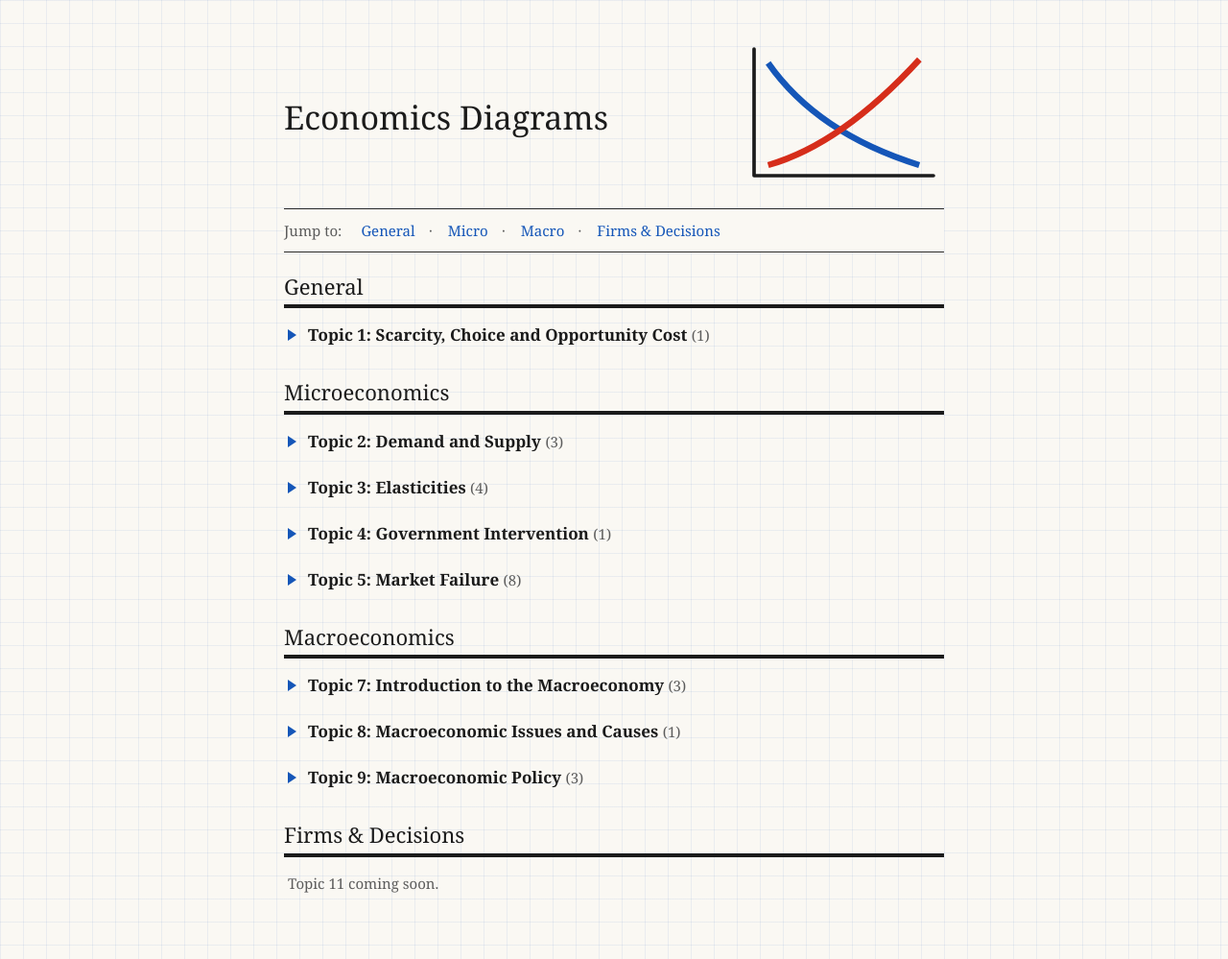
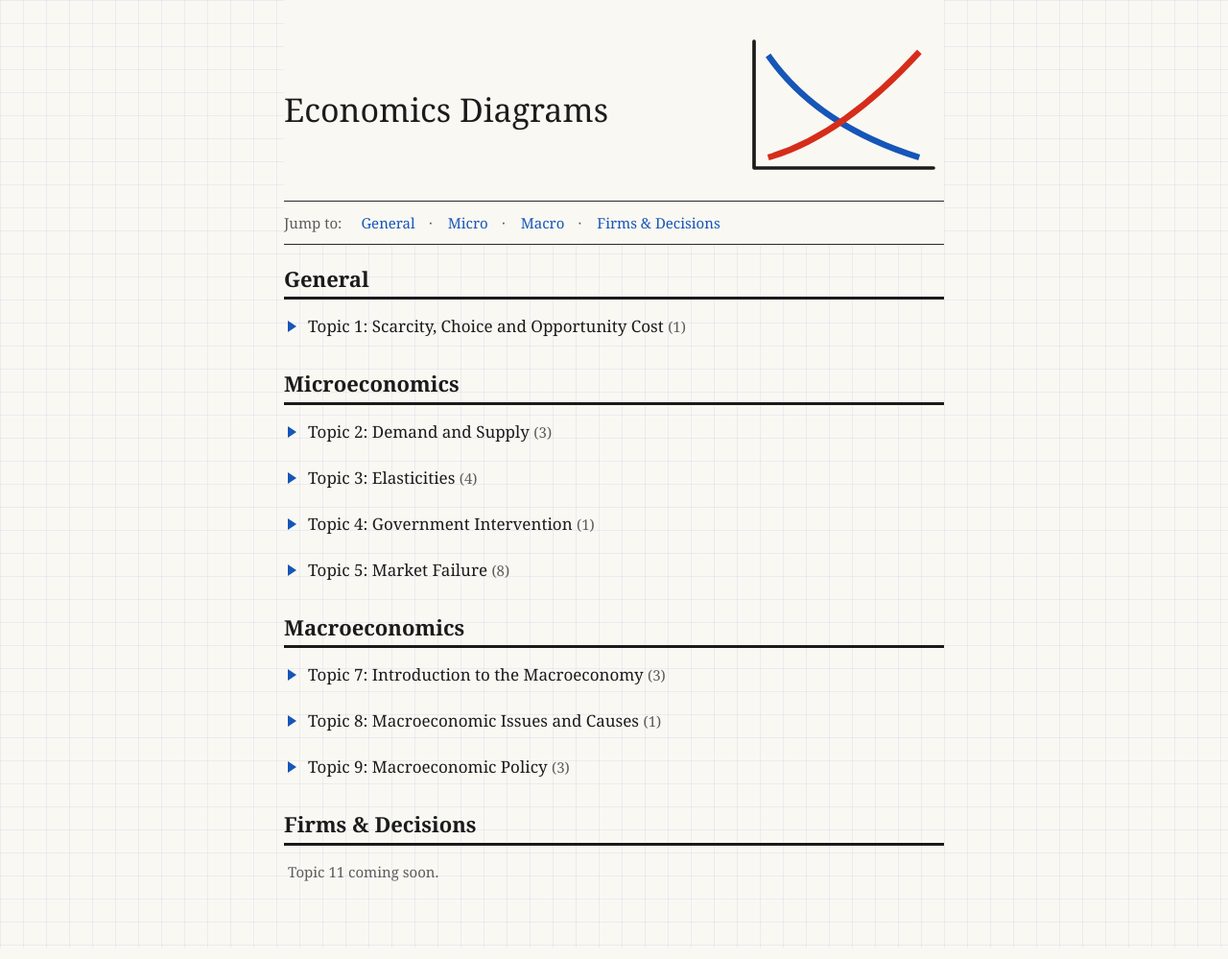
Before and after one commit to samuelwjq/econtest, a plain HTML site: page index.html in a window 1280 px wide. Shown: the whole page at 96% size. Drawn offline with Linux system fonts and the light colour scheme.

Commit message:
Add files via upload

```diff
--- a/index.html
+++ b/index.html
@@ -21,9 +21,10 @@ body:not(.in-widget) {
 #app[hidden] { display: none; }
 
 /* One font on the index only (widget pages keep the fonts set in ew.css). */
-#menu { --serif: Georgia, 'Noto Serif', 'Times New Roman', Times, serif; --sans: var(--serif); font-family: var(--serif); max-width: 720px; padding: 24px 16px 56px; }
+#menu { --serif: Georgia, 'Noto Serif', 'Times New Roman', Times, serif; --sans: var(--serif); font-family: var(--serif); max-width: 720px; padding: 0 16px 56px; }
 
-/* Header */
+/* Header and jump bar stay frozen at the top while the page scrolls. */
+.top { position: sticky; top: 0; z-index: 5; margin: 0 -16px; padding: 12px 16px 0; background: var(--bg); }
 .site-head { margin-bottom: 12px; display: flex; align-items: center; justify-content: space-between; gap: 16px; }
 #menu .site-head h1 { font: 400 28px/1.15 var(--serif); color: var(--ink); margin: 0; }
 .head-diagram { flex: none; width: 150px; height: 112px; }
@@ -33,8 +34,8 @@ body:not(.in-widget) {
 .head-diagram .s { stroke: var(--red); }
 @keyframes draw { from { stroke-dashoffset: 1; } to { stroke-dashoffset: 0; } }
 
-/* Sticky "Jump to" bar */
-#topic-bar { position: sticky; top: 0; z-index: 5; display: flex; flex-wrap: wrap; align-items: center; margin: 0 -16px; padding: 0 8px; background: var(--bg); border-top: 1px solid var(--line); border-bottom: 1px solid var(--line); }
+/* "Jump to" bar */
+#topic-bar { display: flex; flex-wrap: wrap; align-items: center; margin: 0 -16px; padding: 0 12px; background: var(--bg); border-top: 1px solid var(--line); border-bottom: 1px solid var(--line); }
 #topic-bar .label { padding: 0 4px 0 7px; font-size: 15px; color: var(--muted); white-space: nowrap; }
 #topic-bar a { position: relative; display: inline-flex; align-items: center; min-height: 44px; padding: 0 7px; font-size: 15px; color: var(--blue); text-decoration: none; white-space: nowrap; }
 #topic-bar a:not(:last-child)::after { content: "\00b7"; position: absolute; right: -3px; color: var(--muted); }
@@ -42,9 +43,9 @@ body:not(.in-widget) {
 #topic-bar a:active { color: var(--red); }
 
 /* Categories and topics */
-.cat { scroll-margin-top: 48px; padding-top: 22px; }
-#menu .cat-title { font: 400 22px/1.2 var(--serif); color: var(--ink); margin: 0 0 4px; padding: 0 0 6px; border: 0; border-bottom: 4px solid var(--ink); }
-.tp summary { display: flex; align-items: center; gap: 12px; min-height: 48px; padding: 6px 4px; cursor: pointer; list-style: none; font: 700 17px/1.3 var(--serif); }
+.cat { scroll-margin-top: calc(var(--top-h, 200px) + 4px); padding-top: 22px; }
+#menu .cat-title { font: 700 22px/1.2 var(--serif); color: var(--ink); margin: 0 0 4px; padding: 0 0 6px; border: 0; border-bottom: 3px solid var(--ink); }
+.tp summary { display: flex; align-items: center; gap: 12px; min-height: 48px; padding: 6px 4px; cursor: pointer; list-style: none; font: 400 17px/1.3 var(--serif); }
 .tp summary::-webkit-details-marker { display: none; }
 .tp summary:hover .tname { text-decoration: underline; text-underline-offset: 3px; }
 .tp summary:focus-visible, .row:focus-visible { outline: 2px solid var(--blue); outline-offset: -2px; }
@@ -55,14 +56,13 @@ body:not(.in-widget) {
 
 /* Widget rows */
 #menu .rows { overflow: hidden; margin: 0; padding: 0; }
-#menu .rows li { padding: 0; border-top: 1px solid var(--line); }
-.row { display: flex; align-items: center; justify-content: space-between; gap: 12px; min-height: 44px; padding: 6px 4px 6px 25px; font-size: 16px; font-weight: 600; line-height: 1.3; color: var(--blue); text-decoration: none; }
+#menu .rows li { padding: 0; }
+.row { display: flex; align-items: center; justify-content: space-between; gap: 12px; min-height: 44px; padding: 6px 4px 6px 25px; font-size: 16px; line-height: 1.3; color: var(--blue); text-decoration: none; }
 .row:hover .rname { text-decoration: underline; text-underline-offset: 3px; }
 .row:active { color: var(--red); }
 .row .tag { font-weight: 400; color: var(--red); border-color: var(--red); }
 
 @media (max-width: 719px) {
-  #topic-bar { padding: 0 6px; }
   #topic-bar .label, #topic-bar a { font-size: 13px; }
   #topic-bar .label { padding: 0 2px 0 4px; }
   #topic-bar a { padding: 0 4px; }
@@ -70,7 +70,7 @@ body:not(.in-widget) {
 }
 
 @media (min-width: 720px) {
-  #menu { padding-top: 40px; }
+  .top { margin: 0; padding: 32px 0 0; }
   #menu .site-head h1 { font-size: 34px; }
   .head-diagram { width: 220px; height: 165px; }
   #topic-bar { margin: 0; padding: 0; }
@@ -88,6 +88,7 @@ body:not(.in-widget) {
 <body>
 
 <main id="menu">
+  <div class="top">
   <header class="site-head">
     <h1>Economics Diagrams</h1>
     <svg class="head-diagram" viewBox="0 0 120 90" aria-hidden="true" focusable="false">
@@ -96,9 +97,10 @@ body:not(.in-widget) {
       <path class="curve s" pathLength="1" d="M20 72Q62 60 106 12"/>
     </svg>
   </header>
+  <nav id="topic-bar" aria-label="Jump to"></nav>
+  </div>
   <!-- ew.js requires this element when it starts; it is never shown. -->
   <input type="search" id="menu-search" hidden aria-hidden="true" tabindex="-1">
-  <nav id="topic-bar" aria-label="Jump to"></nav>
   <div id="menu-list"></div>
 </main>
 
@@ -239,6 +241,10 @@ jump.addEventListener('click', e => {
   document.getElementById(a.getAttribute('href').slice(1)).scrollIntoView({ behavior: reduceMotion.matches ? 'auto' : 'smooth', block: 'start' });
 });
 
+// Jump targets stop below the frozen header and jump bar.
+const topBlock = document.querySelector('.top');
+new ResizeObserver(() => document.getElementById('menu').style.setProperty('--top-h', topBlock.offsetHeight + 'px')).observe(topBlock);
+
 // Toggles: <details> keeps tap and keyboard behaviour; the list height is animated on top of it.
 document.querySelectorAll('#menu-list details.tp').forEach(d => {
   const panel = d.querySelector('.rows');
```
